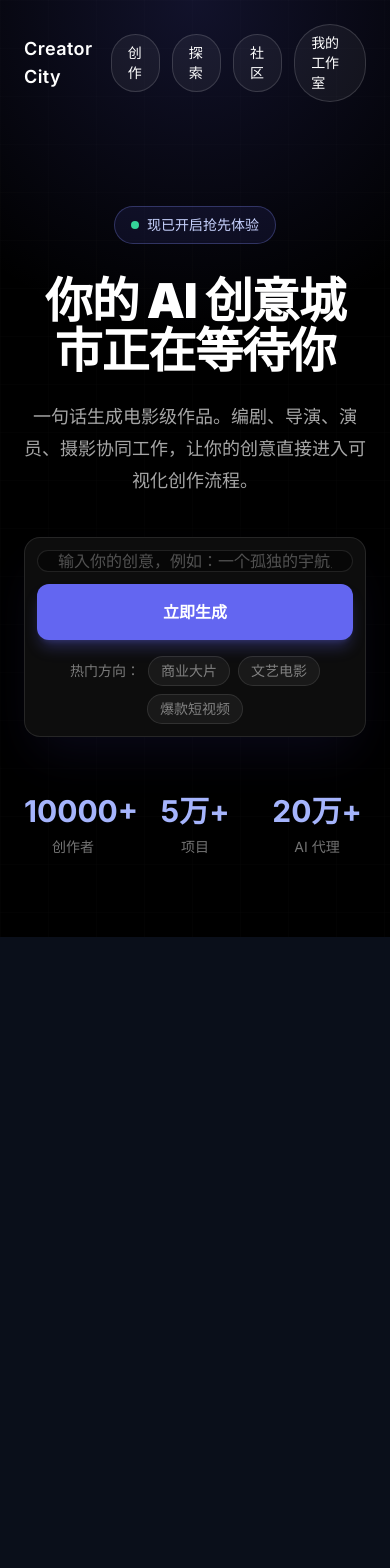
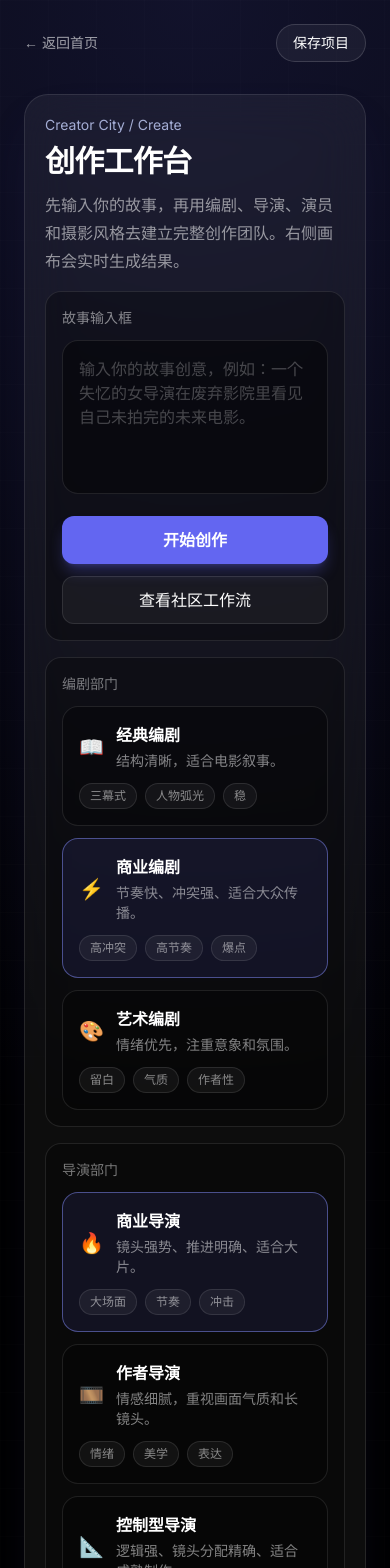
Before and after one commit to Aaron079/creator-city, a Next.js app in the folder apps/web/: page /create in a window 390 px wide. Shown: the top 1568 px of the page. Before the commit the page ends 937 px from the top, so only its background shows below. Built offline with nearby package versions, Linux system fonts and the light colour scheme.

Commit message:
restore real create workspace

```diff
--- a/apps/web/src/app/create/page.tsx
+++ b/apps/web/src/app/create/page.tsx
@@ -1,93 +1,338 @@
-export default function Home() {
+'use client'
+
+import { useMemo, useState } from 'react'
+
+type Writer = {
+  id: string
+  name: string
+  icon: string
+  desc: string
+  tags: string[]
+}
+
+type Director = {
+  id: string
+  name: string
+  icon: string
+  desc: string
+  tags: string[]
+}
+
+type Actor = {
+  id: string
+  name: string
+  icon: string
+  desc: string
+}
+
+type CameraStyle = {
+  id: string
+  name: string
+  icon: string
+  desc: string
+}
+
+type Scene = {
+  title: string
+  description: string
+}
+
+const WRITERS: Writer[] = [
+  {
+    id: 'classic',
+    name: '经典编剧',
+    icon: '📖',
+    desc: '结构清晰，适合电影叙事。',
+    tags: ['三幕式', '人物弧光', '稳'],
+  },
+  {
+    id: 'commercial',
+    name: '商业编剧',
+    icon: '⚡',
+    desc: '节奏快、冲突强、适合大众传播。',
+    tags: ['高冲突', '高节奏', '爆点'],
+  },
+  {
+    id: 'art',
+    name: '艺术编剧',
+    icon: '🎨',
+    desc: '情绪优先，注重意象和氛围。',
+    tags: ['留白', '气质', '作者性'],
+  },
+]
+
+const DIRECTORS: Director[] = [
+  {
+    id: 'commercial',
+    name: '商业导演',
+    icon: '🔥',
+    desc: '镜头强势、推进明确、适合大片。',
+    tags: ['大场面', '节奏', '冲击'],
+  },
+  {
+    id: 'auteur',
+    name: '作者导演',
+    icon: '🎞️',
+    desc: '情感细腻，重视画面气质和长镜头。',
+    tags: ['情绪', '美学', '表达'],
+  },
+  {
+    id: 'control',
+    name: '控制型导演',
+    icon: '📐',
+    desc: '逻辑强、镜头分配精确、适合成熟制作。',
+    tags: ['精准', '结构', '完成度'],
+  },
+]
+
+const ACTORS: Actor[] = [
+  { id: 'hero', name: '主角型', icon: '🧑', desc: '魅力领袖，推动主线。' },
+  { id: 'cold', name: '冷感型', icon: '🧊', desc: '克制神秘，适合高级感作品。' },
+  { id: 'youth', name: '少年感', icon: '🌤️', desc: '轻盈敏感，适合青春线。' },
+  { id: 'villain', name: '反派型', icon: '🕶️', desc: '气场强，适合制造压迫感。' },
+]
+
+const CAMERAS: CameraStyle[] = [
+  { id: 'arri', name: 'ARRI 电影感', icon: '🎥', desc: '高质感、电影级色调。' },
+  { id: 'handheld', name: '手持纪实', icon: '📹', desc: '更真实，更临场。' },
+  { id: 'steady', name: '稳定器运镜', icon: '🛞', desc: '流畅、现代、适合商业片。' },
+  { id: 'drone', name: '无人机视角', icon: '🚁', desc: '开阔、宏大、适合世界观展示。' },
+]
+
+function buildScenes(prompt: string, writer: Writer, director: Director, actor: Actor, camera: CameraStyle): Scene[] {
+  const idea = prompt.trim() || '一个失忆的女导演在废弃影院里看见自己未拍完的未来电影'
+  return [
+    {
+      title: '开场设定',
+      description: `以“${idea}”为核心，${writer.name}建立故事前提，先把主角与核心命题稳稳立住。`,
+    },
+    {
+      title: '人物进入',
+      description: `${actor.name}角色进入画面，${director.name}强化人物气质，镜头以${camera.name}方式建立第一印象。`,
+    },
+    {
+      title: '冲突升级',
+      description: `${writer.name}推动主线冲突，${director.name}拉高节奏或情绪密度，让叙事进入真正的戏剧状态。`,
+    },
+    {
+      title: '高潮落点',
+      description: `通过${camera.name}镜头方案完成高潮，最终把主题回落到人物命运与选择，形成明确记忆点。`,
+    },
+  ]
+}
+
+export default function CreatePage() {
+  const [prompt, setPrompt] = useState('')
+  const [writerId, setWriterId] = useState('commercial')
+  const [directorId, setDirectorId] = useState('commercial')
+  const [actorId, setActorId] = useState('hero')
+  const [cameraId, setCameraId] = useState('arri')
+  const [isGenerating, setIsGenerating] = useState(false)
+  const [progressText, setProgressText] = useState('')
+  const [scenes, setScenes] = useState<Scene[]>([])
+
+  const writer = useMemo(() => WRITERS.find((x) => x.id === writerId) ?? WRITERS[0], [writerId])
+  const director = useMemo(() => DIRECTORS.find((x) => x.id === directorId) ?? DIRECTORS[0], [directorId])
+  const actor = useMemo(() => ACTORS.find((x) => x.id === actorId) ?? ACTORS[0], [actorId])
+  const camera = useMemo(() => CAMERAS.find((x) => x.id === cameraId) ?? CAMERAS[0], [cameraId])
+
+  const handleGenerate = async () => {
+    setIsGenerating(true)
+    setScenes([])
+    const steps = [
+      '正在分析故事输入…',
+      '正在匹配编剧风格…',
+      '正在匹配导演语言…',
+      '正在选择演员气质…',
+      '正在规划摄影镜头…',
+      '正在生成创作结果…',
+    ]
+    for (const step of steps) {
+      setProgressText(step)
+      await new Promise((resolve) => setTimeout(resolve, 400))
+    }
+    setScenes(buildScenes(prompt, writer, director, actor, camera))
+    setProgressText('生成完成')
+    setIsGenerating(false)
+  }
+
   return (
     <main className="min-h-screen bg-black text-white relative overflow-hidden">
       <div className="absolute inset-0 bg-[radial-gradient(circle_at_top,rgba(99,102,241,0.18),transparent_35%)]" />
       <div className="absolute inset-0 opacity-20 [background-image:linear-gradient(rgba(255,255,255,0.06)_1px,transparent_1px),linear-gradient(90deg,rgba(255,255,255,0.06)_1px,transparent_1px)] [background-size:48px_48px]" />
 
-      <header className="relative z-10 flex items-center justify-between px-6 md:px-10 py-6">
-        <div className="text-lg font-semibold tracking-wide">Creator City</div>
-        <nav className="flex items-center gap-3 text-sm">
-          <a
-            href="/create"
-            className="px-4 py-2 rounded-full border border-white/15 bg-white/5 hover:bg-white/10 transition"
-          >
-            创作
-          </a>
-          <a
-            href="/explore"
-            className="px-4 py-2 rounded-full border border-white/15 bg-white/5 hover:bg-white/10 transition"
-          >
-            探索
-          </a>
-          <a
-            href="/community"
-            className="px-4 py-2 rounded-full border border-white/15 bg-white/5 hover:bg-white/10 transition"
-          >
-            社区
+      <div className="relative z-10 px-6 md:px-10 py-6">
+        <header className="flex items-center justify-between gap-4">
+          <a href="/" className="text-sm text-white/60 hover:text-white transition">
+            ← 返回首页
           </a>
           <a
             href="/studio"
-            className="px-4 py-2 rounded-full border border-white/15 bg-white/5 hover:bg-white/10 transition"
+            className="px-4 py-2 rounded-full border border-white/15 bg-white/5 hover:bg-white/10 text-sm transition"
           >
-            我的工作室
+            保存项目
           </a>
-        </nav>
         </header>
 
-      <section className="relative z-10 px-6 md:px-10 pt-20 md:pt-28 pb-20">
-        <div className="max-w-5xl mx-auto text-center">
-          <div className="inline-flex items-center gap-2 px-4 py-2 rounded-full border border-indigo-400/30 bg-indigo-500/10 text-indigo-200 text-sm mb-8">
-            <span className="h-2 w-2 rounded-full bg-emerald-400" />
-            现已开启抢先体验
+        <section className="max-w-7xl mx-auto mt-8 grid grid-cols-1 xl:grid-cols-[1.15fr_0.85fr] gap-6">
+          <div className="rounded-3xl border border-white/10 bg-white/5 backdrop-blur-xl p-5 md:p-6 shadow-2xl shadow-indigo-900/20">
+            <div className="flex flex-col gap-4">
+              <div>
+                <div className="text-sm text-indigo-200/80">Creator City / Create</div>
+                <h1 className="mt-2 text-3xl md:text-5xl font-black tracking-tight">
+                  创作工作台
+                </h1>
+                <p className="mt-3 text-white/55 max-w-3xl leading-7">
+                  先输入你的故事，再用编剧、导演、演员和摄影风格去建立完整创作团队。右侧画布会实时生成结果。
+                </p>
               </div>
 
-          <h1 className="text-5xl md:text-7xl font-black leading-[1.05] tracking-tight">
-            你的 AI 创意城市正在等待你
-          </h1>
-
-          <p className="mt-6 text-lg md:text-xl text-white/65 max-w-3xl mx-auto leading-8">
-            一句话生成电影级作品。编剧、导演、演员、摄影协同工作，让你的创意直接进入可视化创作流程。
-          </p>
-
-          <div className="mt-10 max-w-3xl mx-auto">
-            <div className="rounded-2xl border border-white/10 bg-white/5 backdrop-blur-xl p-3 md:p-4 shadow-2xl shadow-indigo-900/20">
-              <div className="flex flex-col md:flex-row gap-3">
-                <input
-                  className="flex-1 h-14 rounded-xl bg-black/40 border border-white/10 px-5 text-base outline-none placeholder:text-white/30 focus:border-indigo-400/50"
-                  placeholder="输入你的创意，例如：一个孤独的宇航员在月球遇见未来的自己"
+              <div className="rounded-2xl border border-white/10 bg-black/30 p-4">
+                <div className="text-sm text-white/50 mb-3">故事输入框</div>
+                <textarea
+                  value={prompt}
+                  onChange={(e) => setPrompt(e.target.value)}
+                  rows={5}
+                  className="w-full rounded-2xl bg-black/40 border border-white/10 px-4 py-4 outline-none text-base placeholder:text-white/25 focus:border-indigo-400/50 resize-none"
+                  placeholder="输入你的故事创意，例如：一个失忆的女导演在废弃影院里看见自己未拍完的未来电影。"
                 />
+                <div className="mt-4 flex flex-col md:flex-row gap-3">
+                  <button
+                    onClick={handleGenerate}
+                    disabled={isGenerating}
+                    className="h-12 px-6 rounded-xl bg-indigo-500 hover:bg-indigo-400 disabled:opacity-60 transition text-base font-semibold shadow-lg shadow-indigo-500/30"
+                  >
+                    {isGenerating ? '生成中…' : '开始创作'}
+                  </button>
                   <a
-                  href="/create"
-                  className="h-14 px-8 rounded-xl bg-indigo-500 hover:bg-indigo-400 transition flex items-center justify-center text-base font-semibold shadow-lg shadow-indigo-500/30"
+                    href="/community"
+                    className="h-12 px-6 rounded-xl border border-white/10 bg-white/5 hover:bg-white/10 transition flex items-center justify-center text-base"
                   >
-                  立即生成
+                    查看社区工作流
                   </a>
                 </div>
-              <div className="mt-4 flex flex-wrap items-center justify-center gap-2 text-sm text-white/45">
-                <span>热门方向：</span>
-                <span className="px-3 py-1 rounded-full border border-white/10 bg-white/5">商业大片</span>
-                <span className="px-3 py-1 rounded-full border border-white/10 bg-white/5">文艺电影</span>
-                <span className="px-3 py-1 rounded-full border border-white/10 bg-white/5">爆款短视频</span>
+              </div>
+
+              <div className="grid grid-cols-1 md:grid-cols-2 gap-4">
+                <SelectorCard title="编剧部门" items={WRITERS} activeId={writerId} onChange={setWriterId} />
+                <SelectorCard title="导演部门" items={DIRECTORS} activeId={directorId} onChange={setDirectorId} />
+                <SelectorCard title="选角部门" items={ACTORS} activeId={actorId} onChange={setActorId} />
+                <SelectorCard title="摄影部门" items={CAMERAS} activeId={cameraId} onChange={setCameraId} />
               </div>
             </div>
           </div>
 
-          <div className="mt-14 grid grid-cols-3 gap-6 max-w-2xl mx-auto">
+          <div className="rounded-3xl border border-white/10 bg-white/5 backdrop-blur-xl p-5 shadow-2xl shadow-indigo-900/20 min-h-[640px]">
+            <div className="flex items-center justify-between gap-4">
               <div>
-              <div className="text-3xl md:text-4xl font-bold text-indigo-300">10000+</div>
-              <div className="mt-2 text-white/45 text-sm">创作者</div>
+                <div className="text-sm text-indigo-200/80">生成画布</div>
+                <h2 className="mt-2 text-2xl font-bold">右侧结果面板</h2>
               </div>
-            <div>
-              <div className="text-3xl md:text-4xl font-bold text-indigo-300">5万+</div>
-              <div className="mt-2 text-white/45 text-sm">项目</div>
+              {progressText ? <div className="text-sm text-white/45">{progressText}</div> : null}
             </div>
-            <div>
-              <div className="text-3xl md:text-4xl font-bold text-indigo-300">20万+</div>
-              <div className="mt-2 text-white/45 text-sm">AI 代理</div>
+
+            <div className="mt-4 rounded-2xl border border-white/10 bg-black/25 p-4 text-sm text-white/50">
+              当前团队：{writer.name} × {director.name} × {actor.name} × {camera.name}
             </div>
+
+            {isGenerating ? (
+              <div className="mt-6 space-y-3">
+                {[
+                  '编剧正在构思结构…',
+                  '导演正在调整镜头语言…',
+                  '选角导演正在匹配演员气质…',
+                  '摄影组正在测试画面风格…',
+                ].map((item) => (
+                  <div
+                    key={item}
+                    className="rounded-xl border border-white/10 bg-black/30 px-4 py-3 text-white/70 animate-pulse"
+                  >
+                    {item}
                   </div>
+                ))}
+              </div>
+            ) : scenes.length > 0 ? (
+              <div className="mt-6 space-y-4">
+                {scenes.map((scene, index) => (
+                  <div
+                    key={scene.title}
+                    className="rounded-2xl border border-white/10 bg-black/30 p-4"
+                  >
+                    <div className="text-xs text-indigo-200/80">Scene {index + 1}</div>
+                    <div className="mt-1 text-lg font-semibold">{scene.title}</div>
+                    <div className="mt-2 text-sm leading-7 text-white/60">{scene.description}</div>
+                  </div>
+                ))}
+              </div>
+            ) : (
+              <div className="mt-6 rounded-2xl border border-dashed border-white/10 bg-black/20 p-6 text-white/40 leading-7">
+                这里是你的创作画布。生成后可以看到故事结构、人物进入、冲突升级与高潮落点。后续这里可以继续接入分镜、图片、视频与工作流。
+              </div>
+            )}
           </div>
         </section>
+      </div>
     </main>
   )
 }
+
+type SelectorBase = {
+  id: string
+  name: string
+  icon: string
+  desc: string
+}
+
+function SelectorCard<T extends SelectorBase>({
+  title,
+  items,
+  activeId,
+  onChange,
+}: {
+  title: string
+  items: T[]
+  activeId: string
+  onChange: (id: string) => void
+}) {
+  return (
+    <div className="rounded-2xl border border-white/10 bg-black/25 p-4">
+      <div className="text-sm text-white/45 mb-3">{title}</div>
+      <div className="space-y-3">
+        {items.map((item) => {
+          const active = item.id === activeId
+          return (
+            <button
+              key={item.id}
+              onClick={() => onChange(item.id)}
+              className={`w-full rounded-2xl border p-4 text-left transition ${
+                active
+                  ? 'border-indigo-400/50 bg-indigo-500/10'
+                  : 'border-white/10 bg-black/30 hover:bg-white/10'
+              }`}
+            >
+              <div className="flex items-center gap-3">
+                <div className="text-xl">{item.icon}</div>
+                <div>
+                  <div className="font-semibold">{item.name}</div>
+                  <div className="text-sm text-white/50 mt-1">{item.desc}</div>
+                </div>
+              </div>
+              {'tags' in item && Array.isArray(item.tags) ? (
+                <div className="mt-3 flex flex-wrap gap-2">
+                  {item.tags.map((tag: string) => (
+                    <span
+                      key={tag}
+                      className="px-2.5 py-1 rounded-full border border-white/10 bg-white/5 text-xs text-white/50"
+                    >
+                      {tag}
+                    </span>
+                  ))}
+                </div>
+              ) : null}
+            </button>
+          )
+        })}
+      </div>
+    </div>
+  )
+}
--- a/apps/web/src/app/page.tsx
+++ b/apps/web/src/app/page.tsx
@@ -1,70 +1,110 @@
 export default function Home() {
+  const creatableItems = [
+    { title: '电影短片', desc: '从一句创意生成剧情短片方向。' },
+    { title: '广告脚本', desc: '快速组合商业叙事与品牌表达。' },
+    { title: '剧情分镜', desc: '生成结构清晰的镜头与画面节奏。' },
+    { title: '视觉概念', desc: '先确定人物、气质、摄影与氛围。' },
+  ]
+
+  const outputs = [
+    { title: '故事结构', desc: '开场、冲突、高潮、落点' },
+    { title: '角色设定', desc: '演员气质与角色功能' },
+    { title: '导演方案', desc: '节奏、表达、镜头语言' },
+    { title: '摄影风格', desc: '电影感、手持、稳定器、航拍' },
+  ]
+
   return (
-    <main className="min-h-screen bg-black text-white relative overflow-hidden">
-      <div className="absolute inset-0 bg-[radial-gradient(circle_at_top,rgba(99,102,241,0.18),transparent_35%)]" />
+    <main className="min-h-screen bg-black text-white overflow-hidden">
+      <section className="relative min-h-screen flex items-center justify-center px-6 md:px-10">
+        <div className="absolute inset-0 bg-[radial-gradient(circle_at_top,rgba(99,102,241,0.22),transparent_35%)]" />
         <div className="absolute inset-0 opacity-20 [background-image:linear-gradient(rgba(255,255,255,0.06)_1px,transparent_1px),linear-gradient(90deg,rgba(255,255,255,0.06)_1px,transparent_1px)] [background-size:48px_48px]" />
 
-      <header className="relative z-10 flex items-center justify-between px-6 md:px-10 py-6">
-        <div className="text-lg font-semibold tracking-wide">Creator City</div>
-        <nav className="flex items-center gap-3 text-sm">
-          <a href="/create" className="px-4 py-2 rounded-full border border-white/15 bg-white/5 hover:bg-white/10 transition">创作</a>
-          <a href="/explore" className="px-4 py-2 rounded-full border border-white/15 bg-white/5 hover:bg-white/10 transition">探索</a>
-          <a href="/community" className="px-4 py-2 rounded-full border border-white/15 bg-white/5 hover:bg-white/10 transition">社区</a>
-          <a href="/studio" className="px-4 py-2 rounded-full border border-white/15 bg-white/5 hover:bg-white/10 transition">我的工作室</a>
-        </nav>
-      </header>
-
-      <section className="relative z-10 px-6 md:px-10 pt-20 md:pt-28 pb-20">
-        <div className="max-w-5xl mx-auto text-center">
-          <div className="inline-flex items-center gap-2 px-4 py-2 rounded-full border border-indigo-400/30 bg-indigo-500/10 text-indigo-200 text-sm mb-8">
+        <div className="relative z-10 w-full max-w-6xl grid grid-cols-1 lg:grid-cols-2 gap-10 items-center">
+          <div>
+            <div className="inline-flex items-center gap-2 px-4 py-2 rounded-full border border-indigo-400/30 bg-indigo-500/10 text-indigo-200 text-sm mb-6">
               <span className="h-2 w-2 rounded-full bg-emerald-400" />
-            现已开启抢先体验
+              Creator City 抢先体验
             </div>
 
             <h1 className="text-5xl md:text-7xl font-black leading-[1.05] tracking-tight">
-            你的 AI 创意城市正在等待你
+              让 AI 剧组为你开始创作
             </h1>
 
-          <p className="mt-6 text-lg md:text-xl text-white/65 max-w-3xl mx-auto leading-8">
-            一句话生成电影级作品。编剧、导演、演员、摄影协同工作，让你的创意直接进入可视化创作流程。
+            <p className="mt-6 text-lg md:text-xl text-white/65 leading-8 max-w-2xl">
+              一句创意，进入电影级创作流程。编剧、导演、演员、摄影协同工作，把灵感推进成可执行的作品方案。
             </p>
 
-          <div className="mt-10 max-w-3xl mx-auto">
-            <div className="rounded-2xl border border-white/10 bg-white/5 backdrop-blur-xl p-3 md:p-4 shadow-2xl shadow-indigo-900/20">
-              <div className="flex flex-col md:flex-row gap-3">
-                <input
-                  className="flex-1 h-14 rounded-xl bg-black/40 border border-white/10 px-5 text-base outline-none placeholder:text-white/30 focus:border-indigo-400/50"
-                  placeholder="输入你的创意，例如：一个孤独的宇航员在月球遇见未来的自己"
-                />
+            <div className="mt-8 flex flex-col sm:flex-row gap-4">
               <a
                 href="/create"
                 className="h-14 px-8 rounded-xl bg-indigo-500 hover:bg-indigo-400 transition flex items-center justify-center text-base font-semibold shadow-lg shadow-indigo-500/30"
               >
-                  立即生成
+                进入创作工作台
+              </a>
+
+              <a
+                href="/explore"
+                className="h-14 px-8 rounded-xl border border-white/15 bg-white/5 hover:bg-white/10 transition flex items-center justify-center text-base"
+              >
+                浏览作品
               </a>
             </div>
-              <div className="mt-4 flex flex-wrap items-center justify-center gap-2 text-sm text-white/45">
-                <span>热门方向：</span>
-                <span className="px-3 py-1 rounded-full border border-white/10 bg-white/5">商业大片</span>
-                <span className="px-3 py-1 rounded-full border border-white/10 bg-white/5">文艺电影</span>
-                <span className="px-3 py-1 rounded-full border border-white/10 bg-white/5">爆款短视频</span>
+          </div>
+
+          <div className="relative">
+            <div className="aspect-[16/10] rounded-3xl border border-white/10 bg-white/5 backdrop-blur-xl overflow-hidden shadow-2xl shadow-indigo-900/20">
+              <div className="h-full w-full flex items-center justify-center bg-[radial-gradient(circle_at_center,rgba(99,102,241,0.30),transparent_38%)]">
+                <div className="text-center px-6">
+                  <div className="text-sm uppercase tracking-[0.3em] text-white/40 mb-4">Main Visual</div>
+                  <div className="text-2xl md:text-3xl font-bold">这里放你的主视频 / 动图</div>
+                  <div className="mt-3 text-white/50 text-sm md:text-base">
+                    建议使用电影感动态视觉，突出“AI 剧组正在工作”的感觉
                   </div>
                 </div>
               </div>
+            </div>
+          </div>
+        </div>
+      </section>
 
-          <div className="mt-14 grid grid-cols-3 gap-6 max-w-2xl mx-auto">
-            <div>
-              <div className="text-3xl md:text-4xl font-bold text-indigo-300">10000+</div>
-              <div className="mt-2 text-white/45 text-sm">创作者</div>
+      <section className="px-6 md:px-10 pb-10">
+        <div className="max-w-6xl mx-auto">
+          <div className="text-sm text-indigo-200/80">你可以开始创作</div>
+          <h2 className="mt-2 text-3xl md:text-5xl font-black tracking-tight">
+            从灵感到作品的起点
+          </h2>
+
+          <div className="mt-8 grid grid-cols-1 md:grid-cols-2 xl:grid-cols-4 gap-4">
+            {creatableItems.map((item) => (
+              <div
+                key={item.title}
+                className="rounded-2xl border border-white/10 bg-white/5 backdrop-blur-xl p-5"
+              >
+                <div className="text-lg font-semibold">{item.title}</div>
+                <div className="mt-2 text-sm leading-7 text-white/55">{item.desc}</div>
               </div>
-            <div>
-              <div className="text-3xl md:text-4xl font-bold text-indigo-300">5万+</div>
-              <div className="mt-2 text-white/45 text-sm">项目</div>
+            ))}
           </div>
-            <div>
-              <div className="text-3xl md:text-4xl font-bold text-indigo-300">20万+</div>
-              <div className="mt-2 text-white/45 text-sm">AI 代理</div>
         </div>
+      </section>
+
+      <section className="px-6 md:px-10 pb-24">
+        <div className="max-w-6xl mx-auto">
+          <div className="text-sm text-indigo-200/80">生成结果会包含</div>
+          <h2 className="mt-2 text-3xl md:text-5xl font-black tracking-tight">
+            清晰的输出形式
+          </h2>
+
+          <div className="mt-8 grid grid-cols-1 md:grid-cols-2 xl:grid-cols-4 gap-4">
+            {outputs.map((item) => (
+              <div
+                key={item.title}
+                className="rounded-2xl border border-white/10 bg-black/25 p-5"
+              >
+                <div className="text-lg font-semibold">{item.title}</div>
+                <div className="mt-2 text-sm leading-7 text-white/55">{item.desc}</div>
+              </div>
+            ))}
           </div>
         </div>
       </section>
```
Lines whose indentation alone changed are shown as unchanged.
